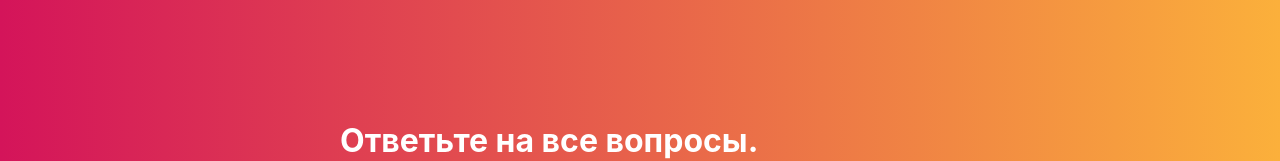
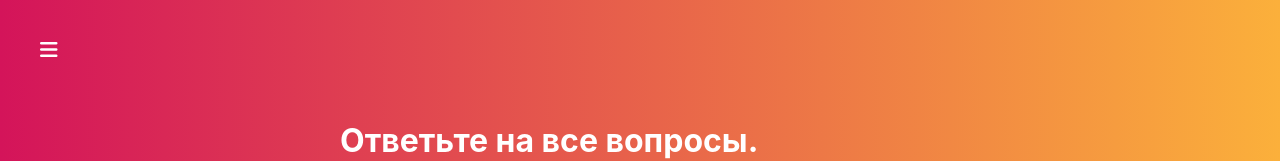
Before and after one commit to Vlad-Houston/React-Quiz, a React app: page / in a window 1280 px wide. Shown: the top 161 px of the page. Built offline with nearby package versions, Linux system fonts and the light colour scheme; the HTML template or start-up script is replaced by a standard one.

Commit message:
lesson 14-15 add nav mennu
Signed-off-by: Vlad6555z <Vlad6555z@gmail.com>

```diff
--- /dev/null
+++ b/src/component/Navigation/Drawer/Drawer.js
@@ -0,0 +1,30 @@
+import React, { Component } from "react";
+import classes from "./Drawer.module.css";
+
+const links = [1, 2, 3];
+
+class Drawer extends Component {
+  renderLinks() {
+    return links.map((links, index) => {
+      return (
+        <li key={index}>
+          <a>Link {links}</a>
+        </li>
+      );
+    });
+  }
+  render() {
+    const cls = [classes.Drawer];
+
+    if (!this.props.isOpen) {
+      cls.push(classes.close);
+    }
+    return (
+      <nav className={cls.join(" ")}>
+        <ul>{this.renderLinks()}</ul>
+      </nav>
+    );
+  }
+}
+
+export default Drawer;
--- /dev/null
+++ b/src/component/Navigation/Drawer/Drawer.module.css
@@ -0,0 +1,42 @@
+.Drawer {
+  position: fixed;
+  left: 0;
+  top: 0;
+  bottom: 0;
+  min-width: 300px;
+  padding: 20px 10px;
+  box-sizing: border-box;
+  background: #ccc;
+  transform: translateX(0px);
+  transition: transform 0.22s ease-in;
+  z-index: 90;
+}
+
+.Drawer.close {
+  transform: translateX(-300px);
+}
+
+.Drawer ul {
+  list-style: none;
+  margin: 0;
+  padding: 0;
+}
+
+.Drawer ul li {
+  margin-bottom: 15px;
+}
+
+.Drawer ul a {
+  color: #363f54;
+  font-size: 30px;
+  text-decoration: none;
+  background-color: #ccc;
+  position: relative;
+  padding: 0 20px 10px 20px;
+  transition: opacity 0.3s;
+}
+
+.Drawer ul a:hover,
+.active {
+  opacity: 0.7s;
+}
--- /dev/null
+++ b/src/component/Navigation/MenuToggle/MenuToggle.js
@@ -0,0 +1,16 @@
+import React from "react";
+import classes from "./MenuToggle.module.css";
+
+const MenuToggle = props => {
+  const cls = [classes.MenuToggle, "fa"];
+
+  if (props.isOpen) {
+    cls.push("fa-times");
+    cls.push(classes.open);
+  } else {
+    cls.push("fa-bars");
+  }
+
+  return <i className={cls.join(" ")} onClick={props.onToggle} />;
+};
+export default MenuToggle;
--- /dev/null
+++ b/src/component/Navigation/MenuToggle/MenuToggle.module.css
@@ -0,0 +1,18 @@
+.MenuToggle {
+  position: fixed;
+  top: 40px;
+  left: 40px;
+  font-size: 20px;
+  cursor: pointer;
+  color: #fff;
+  transition: opacity, left 0.22s ease-in;
+  z-index: 100;
+}
+
+.MenuToggle:hover {
+  opacity: 0.7;
+}
+
+.MenuToggle.open {
+  left: 320px;
+}
--- a/src/hoc/Layout/Layout.js
+++ b/src/hoc/Layout/Layout.js
@@ -1,16 +1,32 @@
-import React, {Component} from 'react'
-import classes from './Layout.module.css'
+import React, { Component } from "react";
+import classes from "./Layout.module.css";
+import MenuToggle from "../../component/Navigation/MenuToggle/MenuToggle";
+import Drawer from "../../component/Navigation/Drawer/Drawer";
 
 class Layout extends Component {
+  constructor(props) {
+    super(props);
+    this.state = { menu: false };
+  }
+
+  toggleMenuHendler = () => {
+    this.setState({
+      menu: !this.state.menu
+    });
+  };
   render() {
     return (
       <div className={classes.Layout}>
-          <main className={classes.main}>
-            { this.props.children }
-          </main>
+        <Drawer isOpen={this.state.menu} />
+
+        <MenuToggle
+          onToggle={this.toggleMenuHendler}
+          isOpen={this.state.menu}
+        />
+        <main className={classes.main}>{this.props.children}</main>
       </div>
-      )
+    );
   }
 }
 
-  export default Layout
+export default Layout;
```
Lines whose indentation alone changed are shown as unchanged.
